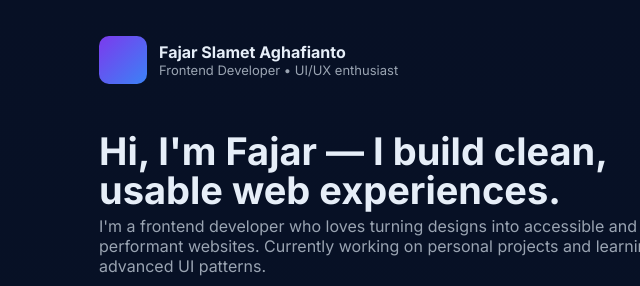
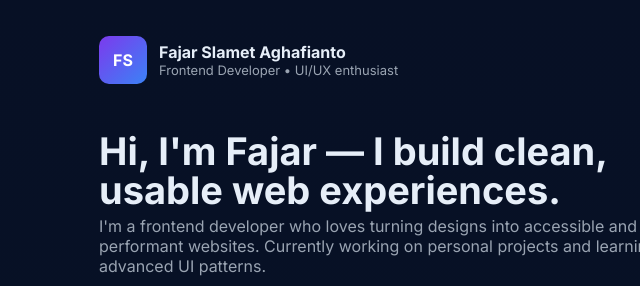
Before and after one commit to fajarajh00/UTS_Pem_Web, a plain HTML site: page index.html in a window 1280 px wide. Shown: the top 286 px of the page, 27-667 px from the left. Drawn offline with Linux system fonts and the light colour scheme.

Commit message:
chore: prepare project for deployment

```diff
--- a/index.html
+++ b/index.html
@@ -73,7 +73,7 @@
   <div class="container">
     <header>
       <div class="brand">
-        <div class="logo"></div>
+        <div class="logo">FS</div>
         <div>
           <div style="font-weight:700">Fajar Slamet Aghafianto</div>
           <div style="font-size:13px;color:var(--muted)">Frontend Developer • UI/UX enthusiast</div>
```
